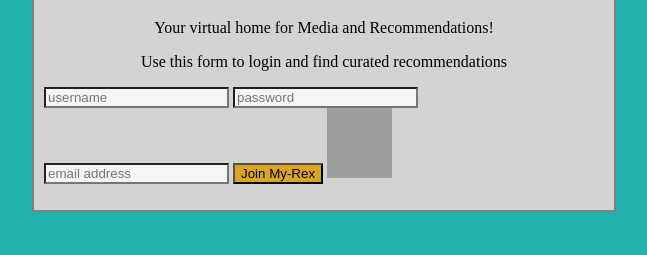
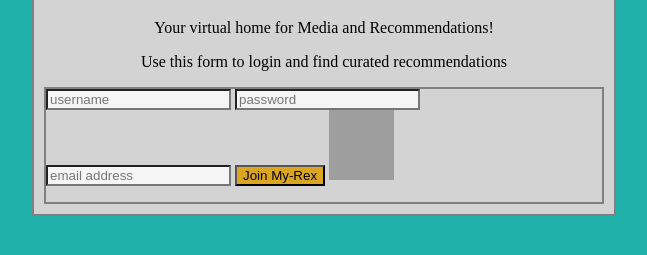
Before and after one commit to zwillerzoog/my-rex, a website: page public/index.html in a window 1280 px wide. Shown: the part 83-338 px from the top of the page, without its empty margins (316-963 px from the left). Drawn offline with nearby package versions, Linux system fonts and the light colour scheme; grey boxes are pictures that could not be loaded.

Commit message:
added .env

```diff
--- a/package.json
+++ b/package.json
@@ -20,6 +20,7 @@
   "dependencies": {
     "bcrypt": "^1.0.2",
     "body-parser": "^1.17.2",
+    "dotenv": "^4.0.0",
     "express": "^4.15.3",
     "mongoose": "^4.11.3",
     "node-fetch": "^1.7.1",
@@ -29,7 +30,6 @@
   "devDependencies": {
     "chai": "^4.1.0",
     "chai-http": "^3.0.0",
-    "dotenv": "^4.0.0",
     "faker": "^4.1.0",
     "mocha": "^3.4.2"
   }
--- a/public/main.css
+++ b/public/main.css
@@ -25,6 +25,9 @@
     background-color: lightgray;
 }
 
+div {
+    border: 2px solid grey;
+}
 
 p {
     text-align: center;
```
Also changed, not shown: .travis.yml, 1 other file.
